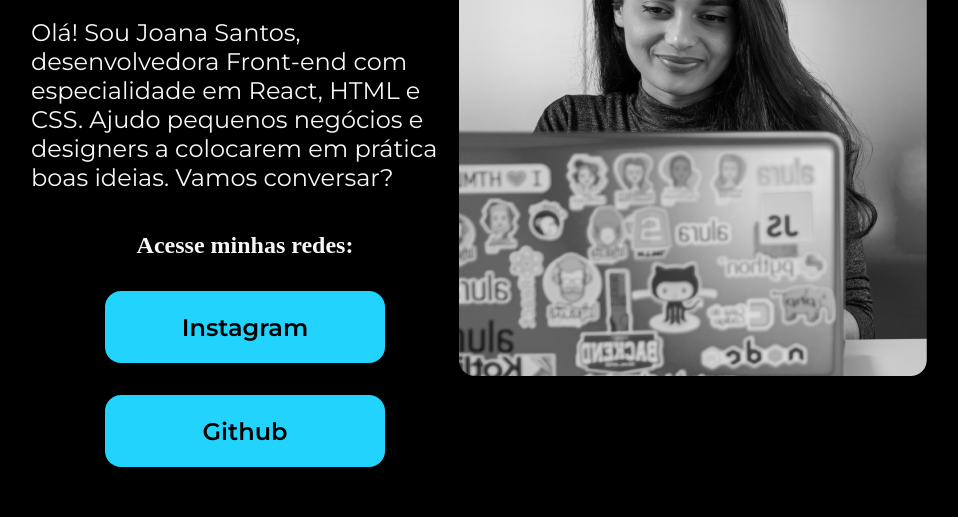
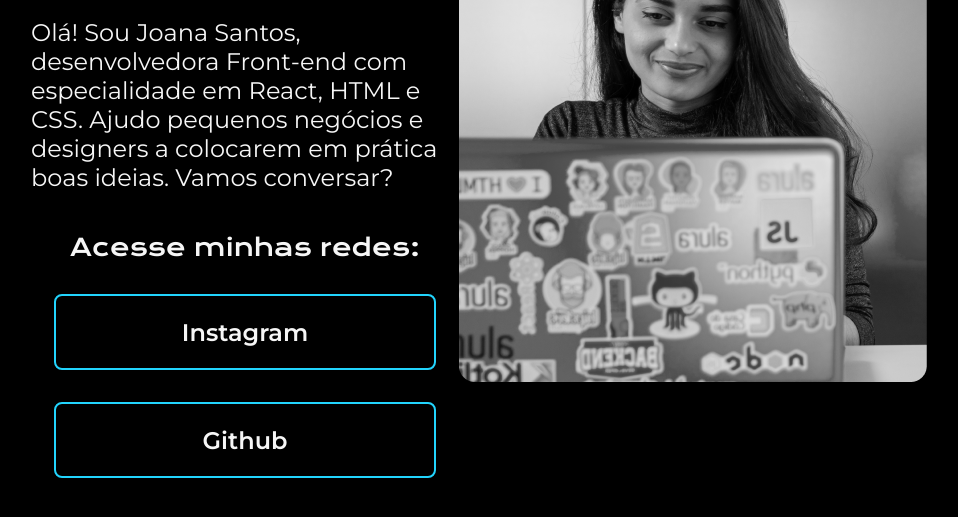
Before and after one commit to grbalmeida/curso-html-css-cabecalho-footer-variaveis-css-alura, a plain HTML site: page index.html in a window 1280 px wide. Shown: the part 375-892 px from the top of the page, without its empty margins (161-1119 px from the left). Drawn offline with nearby package versions, Linux system fonts and the light colour scheme.

Commit message:
Estilizando os links

```diff
--- a/index.html
+++ b/index.html
@@ -19,7 +19,7 @@
                 Olá! Sou Joana Santos, desenvolvedora Front-end com especialidade em React, HTML e CSS. Ajudo pequenos negócios e designers a colocarem em prática boas ideias. Vamos conversar?
             </p>
             <div class="apresentacao__links">
-                <h2>Acesse minhas redes:</h2>
+                <h2 class="apresentacao__links__subtitulo">Acesse minhas redes:</h2>
                 <a class="apresentacao__links__link" href="https://www.instagram.com/aluraonline/">Instagram</a>
                 <a class="apresentacao__links__link" href="https://github.com/alura-cursos">Github</a>
             </div>
--- a/styles.css
+++ b/styles.css
@@ -48,15 +48,21 @@ body {
     gap: 32px;
 }
 
+.apresentacao__links__subtitulo {
+    font-family: 'Krona One', sans-serif;
+    font-weight: 400;
+    font-size: 24px;
+}
+
 .apresentacao__links__link {
-    background-color: #22D4FD;
-    width: 280px;
+    border: 2px solid #22D4FD;
+    width: 378px;
     text-align: center;
-    border-radius: 16px;
+    border-radius: 8px;
     font-size: 24px;
     font-weight: 600;
     padding: 21.5px 0;
     text-decoration: none;
-    color: #000000;
+    color: #F6F6F6;
     font-family: 'Montserrat', sans-serif;
 }
```
